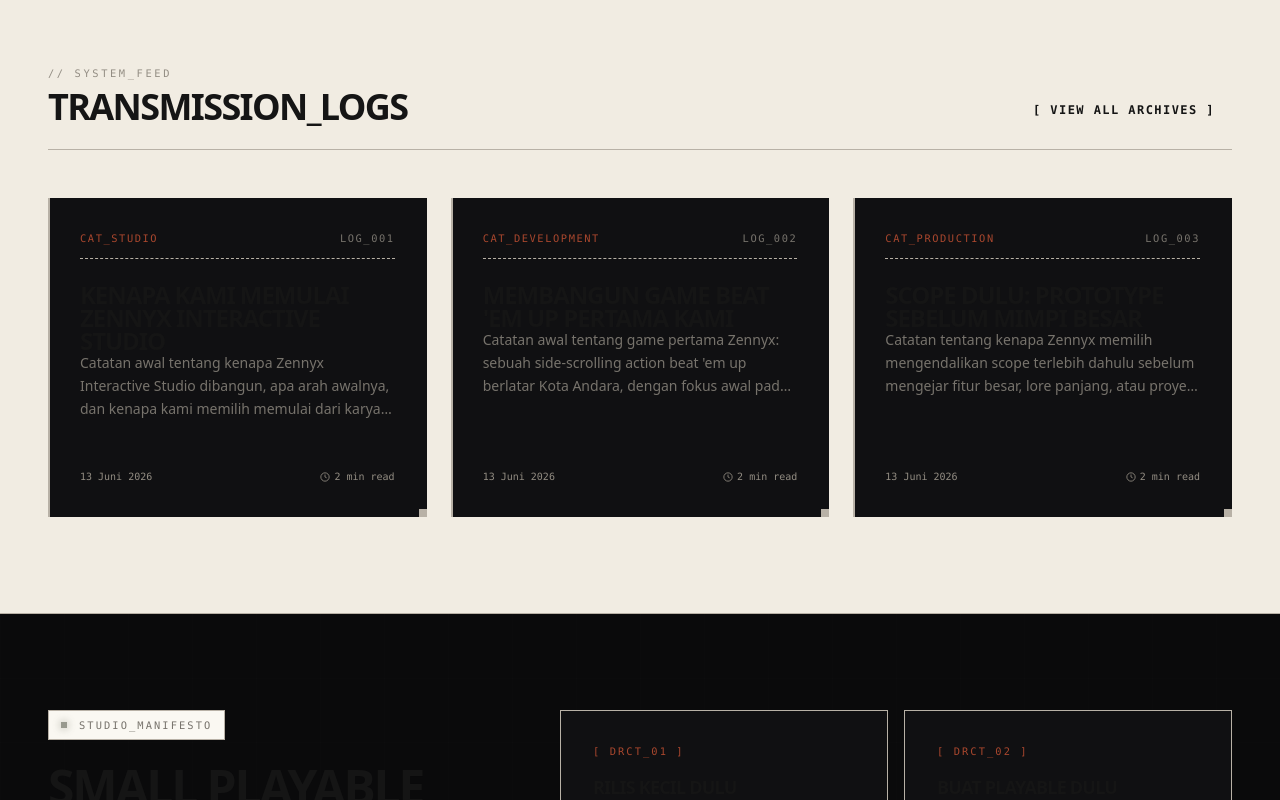
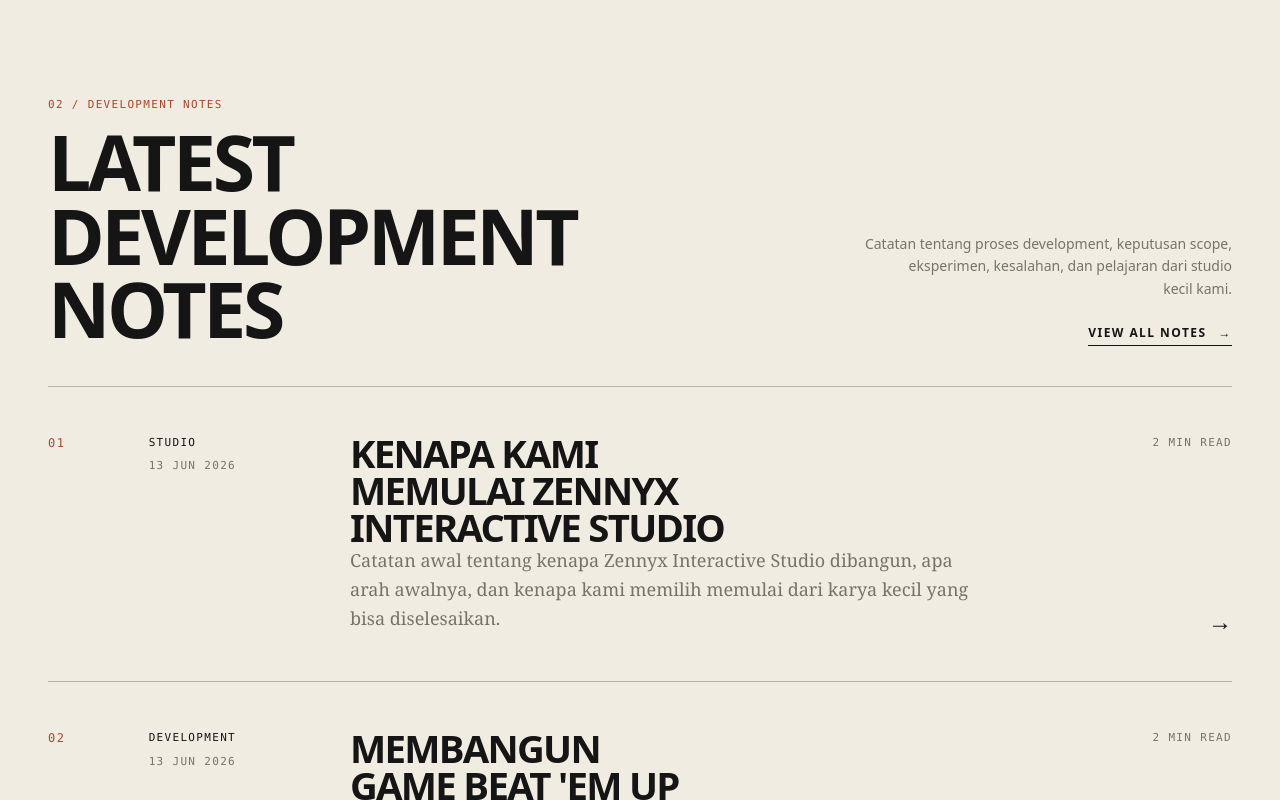
Before and after one commit to fjrRA/zennyxdev, a Next.js app: page / in a window 1280 px wide. Shown: the part 2400-3200 px from the top of the page. Built offline with nearby package versions, Linux system fonts and the light colour scheme.

Commit message:
refactor: redesign latest development notes

```diff
--- a/components/home/LatestDevlogsSection.tsx
+++ b/components/home/LatestDevlogsSection.tsx
@@ -1,7 +1,9 @@
 // components/home/LatestDevlogsSection.tsx
+
 import Link from "next/link";
-import { Button } from "@/components/ui/Button";
+
 import { Container } from "@/components/ui/Container";
+
 import type { Devlog } from "@/types";
 
 type LatestDevlogsSectionProps = {
@@ -9,98 +11,301 @@
 };
 
 function formatDate(date: string) {
+  const parsedDate = date.includes("T")
+    ? new Date(date)
+    : new Date(`${date}T00:00:00`);
+
   return new Intl.DateTimeFormat("id-ID", {
     day: "2-digit",
-    month: "long",
+    month: "short",
     year: "numeric",
-  }).format(new Date(date));
+  }).format(parsedDate);
 }
 
 export function LatestDevlogsSection({
   latestDevlogs,
 }: LatestDevlogsSectionProps) {
   return (
-    <section className="relative border-b border-[var(--surface-border)] bg-[var(--background)] py-24 overflow-hidden">
+    <section
+      id="latest-devlogs"
+      className="
+        border-b
+        border-[var(--surface-border)]
+        bg-[var(--paper)]
+        text-[var(--ink)]
+      "
+    >
+      <Container className="py-20 sm:py-24 lg:py-32">
         <div
-        className="absolute inset-0 z-0 opacity-[0.15] pointer-events-none"
-        style={{
-          backgroundImage:
-            "radial-gradient(rgba(255,255,255,0.1) 1px, transparent 1px)",
-          backgroundSize: "24px 24px",
-        }}
-      />
+          className="
+            grid
+            gap-8
+            border-b
+            border-[var(--surface-border)]
+            pb-8
+            md:grid-cols-12
+            md:items-end
+            lg:pb-10
+          "
+        >
+          <div className="md:col-span-7">
+            <p
+              className="
+                editorial-label
+                mb-3
+                text-[var(--accent)]
+              "
+            >
+              02 / Development notes
+            </p>
 
-      <Container className="relative z-10">
-        <div className="flex flex-col sm:flex-row sm:items-end justify-between gap-6 mb-12 border-b border-[var(--surface-border)] pb-6">
-          <div>
-            <div className="flex items-center gap-3 mb-2">
-              <span className="font-mono-accent text-[0.65rem] uppercase tracking-[0.25em] text-[var(--muted-soft)]">
-                {"// "}System_Feed
-              </span>
-            </div>
-            <h2 className="font-display text-3xl sm:text-4xl font-bold uppercase tracking-tight text-[var(--foreground)]">
-              Transmission_Logs
+            <h2
+              className="
+                mb-0
+                max-w-[11ch]
+                text-balance
+                text-[clamp(2.75rem,6vw,6.5rem)]
+                font-semibold
+                uppercase
+                leading-[0.9]
+                tracking-[-0.06em]
+              "
+            >
+              Latest development notes
             </h2>
           </div>
 
-          <Button
+          <div
+            className="
+              flex
+              flex-col
+              items-start
+              gap-6
+              md:col-span-4
+              md:col-start-9
+              md:items-end
+            "
+          >
+            <p
+              className="
+                mb-0
+                max-w-sm
+                text-sm
+                leading-relaxed
+                text-[var(--ash)]
+                md:text-right
+              "
+            >
+              Catatan tentang proses development, keputusan scope,
+              eksperimen, kesalahan, dan pelajaran dari studio kecil
+              kami.
+            </p>
+
+            <Link
               href="/devlog"
-            variant="ghost"
-            className="group rounded-none border border-transparent px-4 py-2 font-mono-accent text-xs uppercase tracking-[0.1em] text-[var(--muted)] transition-all hover:border-[var(--surface-border)] hover:bg-[var(--surface)] hover:text-[var(--accent)]"
+              className="
+                group
+                inline-flex
+                items-center
+                gap-3
+                border-b
+                border-current
+                pb-1
+                text-xs
+                font-semibold
+                uppercase
+                tracking-[0.12em]
+                transition-colors
+                duration-200
+                hover:text-[var(--accent)]
+              "
             >
-            [ View All Archives ]
-          </Button>
+              View all notes
+
+              <span
+                aria-hidden="true"
+                className="
+                  transition-transform
+                  duration-200
+                  group-hover:translate-x-1
+                "
+              >
+                →
+              </span>
+            </Link>
+          </div>
         </div>
 
-        <div className="grid gap-6 md:grid-cols-3">
-          {latestDevlogs.map((devlog, index) => (
+        {latestDevlogs.length > 0 ? (
+          <ol className="border-b border-[var(--surface-border)]">
+            {latestDevlogs.map((devlog, index) => {
+              const itemNumber = String(index + 1).padStart(2, "0");
+
+              return (
+                <li
+                  key={devlog.slug}
+                  className="
+                    border-t
+                    border-[var(--surface-border)]
+                    first:border-t-0
+                  "
+                >
                   <Link
-              key={devlog.slug}
                     href={`/devlog/${devlog.slug}`}
-              className="group relative flex flex-col justify-between bg-[#101012] p-6 sm:p-8 transition-all duration-300 hover:bg-[var(--surface)] hover:-translate-y-1"
+                    className="
+                      group
+                      grid
+                      gap-5
+                      py-8
+                      transition-colors
+                      duration-200
+                      hover:bg-[var(--paper-soft)]
+                      sm:-mx-4
+                      sm:px-4
+                      sm:py-10
+                      md:grid-cols-12
+                      md:gap-6
+                      lg:py-12
+                    "
                   >
-              <div className="absolute left-0 top-0 h-full w-[2px] bg-[var(--surface-border)] transition-colors duration-300 group-hover:bg-[var(--accent)]" />
-              <div className="absolute left-0 top-0 h-[2px] w-0 bg-[var(--accent)] transition-all duration-300 group-hover:w-full" />
+                    <span
+                      className="
+                        font-mono-accent
+                        text-xs
+                        tracking-[0.12em]
+                        text-[var(--accent)]
+                        md:col-span-1
+                      "
+                    >
+                      {itemNumber}
+                    </span>
 
-              <div>
-                <div className="mb-6 flex items-center justify-between border-b border-dashed border-[var(--surface-border)] pb-3 font-mono-accent text-[0.65rem] uppercase tracking-[0.15em] text-[var(--muted)]">
-                  <span className="text-[var(--accent)]">
-                    CAT_{devlog.category}
-                  </span>
-                  <span>LOG_00{index + 1}</span>
+                    <div className="md:col-span-2">
+                      <p
+                        className="
+                          editorial-label
+                          mb-0
+                          text-[var(--foreground)]
+                        "
+                      >
+                        {devlog.category}
+                      </p>
+
+                      <time
+                        dateTime={devlog.date}
+                        className="
+                          editorial-label
+                          mt-2
+                          block
+                          text-[var(--ash)]
+                        "
+                      >
+                        {formatDate(devlog.date)}
+                      </time>
                     </div>
 
-                <h3 className="font-display text-xl sm:text-2xl font-bold uppercase leading-snug tracking-tighter text-[var(--foreground)] transition-colors group-hover:text-[var(--accent)]">
+                    <div className="md:col-span-7">
+                      <h3
+                        className="
+                          mb-0
+                          max-w-[18ch]
+                          text-balance
+                          text-[clamp(1.75rem,3vw,3.5rem)]
+                          font-semibold
+                          uppercase
+                          leading-[0.95]
+                          tracking-[-0.045em]
+                          transition-colors
+                          duration-200
+                          group-hover:text-[var(--accent)]
+                        "
+                      >
                         {devlog.title}
                       </h3>
 
-                <p className="mt-4 font-body text-sm leading-relaxed text-[var(--muted)] line-clamp-3">
+                      <p
+                        className="
+                          font-serif
+                          mb-0
+                          mt-5
+                          max-w-2xl
+                          text-base
+                          leading-relaxed
+                          text-[var(--ash)]
+                          sm:text-lg
+                        "
+                      >
                         {devlog.summary}
                       </p>
                     </div>
 
-              <div className="mt-8 flex items-center justify-between pt-4 font-mono-accent text-[10px] text-[var(--muted-soft)]">
-                <span>{formatDate(devlog.date)}</span>
-                <span className="flex items-center gap-1 group-hover:text-[var(--cyan)] transition-colors">
-                  <svg
-                    width="10"
-                    height="10"
-                    viewBox="0 0 24 24"
-                    fill="none"
-                    stroke="currentColor"
-                    strokeWidth="2"
+                    <div
+                      className="
+                        flex
+                        items-end
+                        justify-between
+                        gap-5
+                        border-t
+                        border-[var(--surface-border)]
+                        pt-5
+                        md:col-span-2
+                        md:flex-col
+                        md:items-end
+                        md:justify-between
+                        md:border-t-0
+                        md:pt-0
+                        md:text-right
+                      "
                     >
-                    <circle cx="12" cy="12" r="10" />
-                    <polyline points="12 6 12 12 16 14" />
-                  </svg>
-                  {devlog.readingTime}
+                      <span
+                        className="
+                          editorial-label
+                          text-[var(--ash)]
+                        "
+                      >
+                        {devlog.readingTime ?? "1 min read"}
+                      </span>
+
+                      <span
+                        aria-hidden="true"
+                        className="
+                          text-2xl
+                          leading-none
+                          transition-transform
+                          duration-200
+                          group-hover:translate-x-2
+                        "
+                      >
+                        →
                       </span>
                     </div>
-
-              <div className="absolute bottom-0 right-0 h-2 w-2 bg-[var(--surface-border)] transition-colors duration-300 group-hover:bg-[var(--cyan)]" />
                   </Link>
-          ))}
+                </li>
+              );
+            })}
+          </ol>
+        ) : (
+          <div
+            className="
+              border-b
+              border-[var(--surface-border)]
+              py-16
+            "
+          >
+            <p
+              className="
+                font-serif
+                mb-0
+                max-w-2xl
+                text-xl
+                leading-relaxed
+                text-[var(--ash)]
+              "
+            >
+              Belum ada development note yang dipublikasikan.
+            </p>
           </div>
+        )}
       </Container>
     </section>
   );
```
Lines whose indentation alone changed are shown as unchanged.
